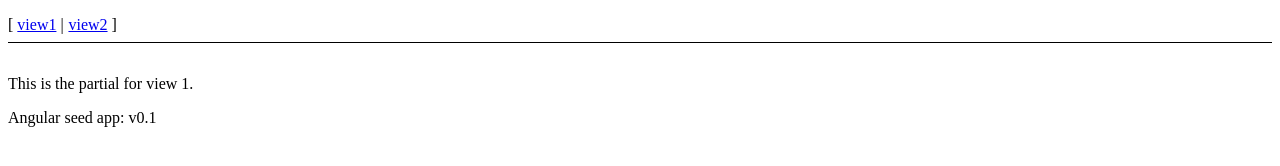
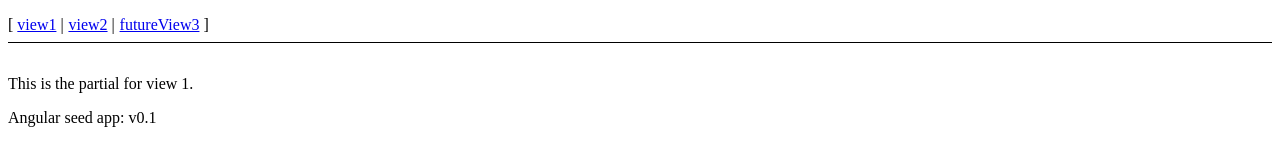
Before and after one commit to dipak23b/DemoRepo, a website: page HTML5Application/app/index.html in a window 1280 px wide. Drawn offline with Linux system fonts and the light colour scheme.

Commit message:
future view 3 added

```diff
--- a/HTML5Application/app/index.html
+++ b/HTML5Application/app/index.html
@@ -9,6 +9,7 @@
     <ul class="menu">
     <li><a href="#/view1">view1</a></li>
     <li><a href="#/view2">view2</a></li>
+    <li><a href="#/view2">futureView3</a></li>
   </ul>
 
   <div ng-view></div>
```
